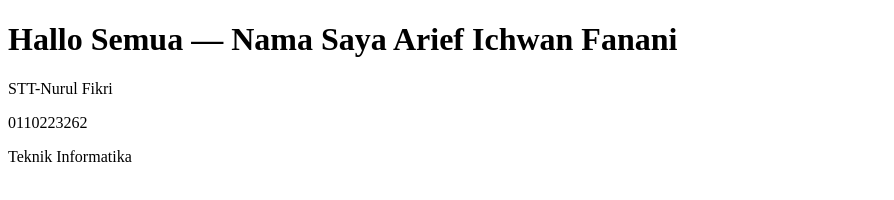
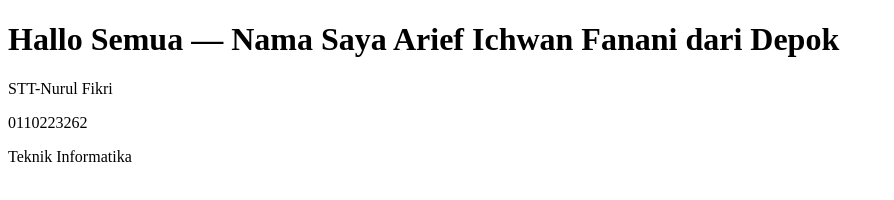
Before and after one commit to Arief-IF/bnsp-lsp, a plain HTML site: page index.html in a window 1280 px wide. Shown: the whole page, without its empty margins (0-894 px from the left). Drawn offline with Linux system fonts and the light colour scheme.

Commit message:
Update index 7

```diff
--- a/index.html
+++ b/index.html
@@ -9,7 +9,7 @@
 
 <body>
     <div class="card">
-        <h1>Hallo Semua — Nama Saya Arief Ichwan Fanani</h1>
+        <h1>Hallo Semua — Nama Saya Arief Ichwan Fanani dari Depok</h1>
         <p>STT-Nurul Fikri</p>
         <p>0110223262</p>
         <p>Teknik Informatika</p>
```
